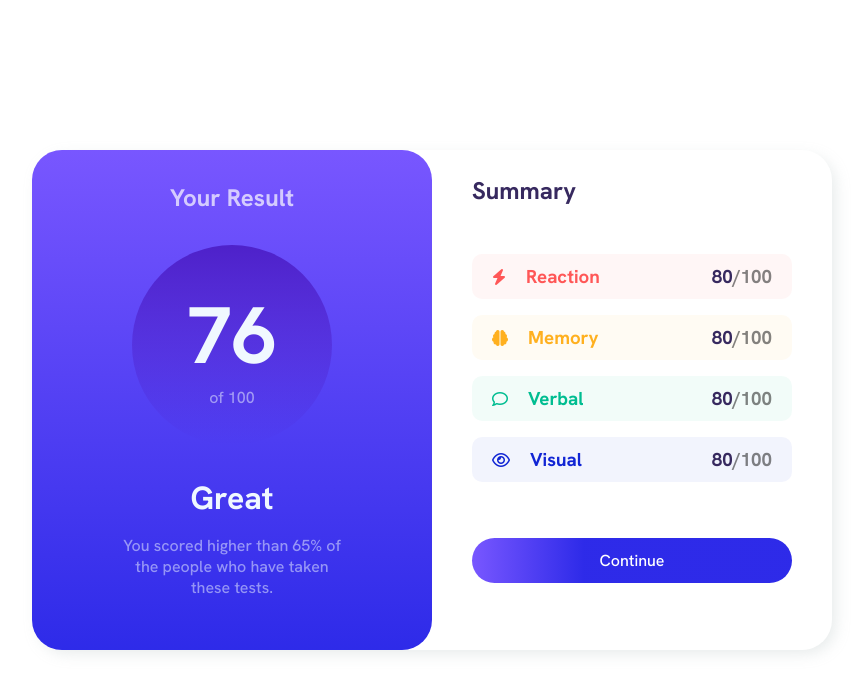
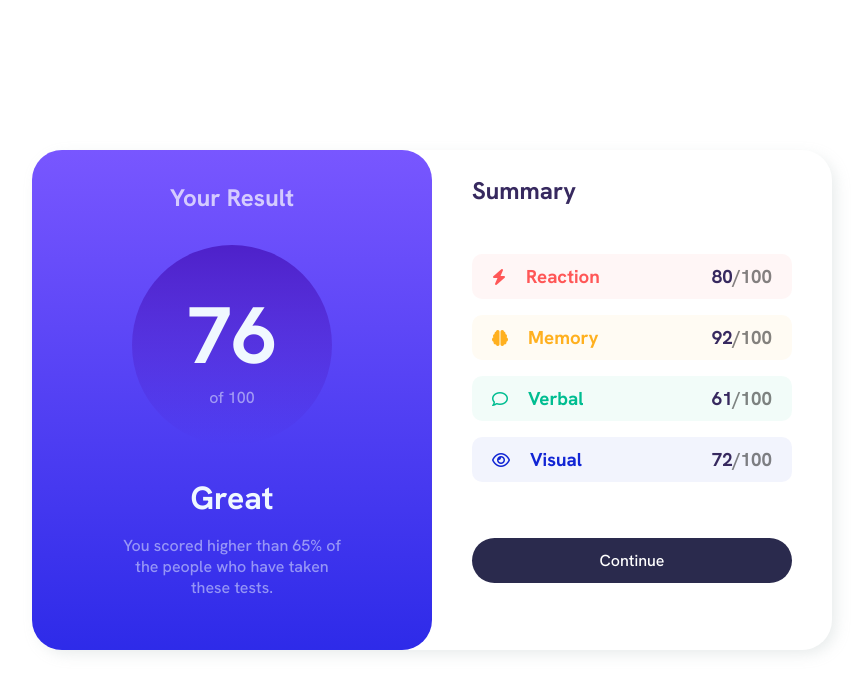
Before and after one commit to kouame09/Results-summary-component, a plain HTML site: page index.html in a window 1280 px wide. Shown: the whole page, without its empty margins (208-1074 px from the left). Drawn offline with Linux system fonts and the light colour scheme.

Commit message:
commit third

```diff
--- a/css/style.css
+++ b/css/style.css
@@ -181,5 +181,12 @@ body{
     border-radius: 100px;
     margin-top: 3.5rem;
     color: #fff;
+    background-color: rgb(42, 42, 77);
+}
+
+.btn:hover{
     background: linear-gradient(90deg, hsl(252, 100%, 67%) 0%, hsl(241, 81%, 54%) 35%, hsl(241, 81%, 54%) 100%);
+    transition: 10s ease-in-out;
+    cursor: pointer;
+
 }
--- a/index.html
+++ b/index.html
@@ -51,7 +51,7 @@
           <h3 class="container-item-right-title2">Memory</h3>
         </div>
         <div class="container-right-element2">
-          <h3 class="container-item-right-description">80<span>/100</span></h3>
+          <h3 class="container-item-right-description">92<span>/100</span></h3>
         </div>
       </div>
 
@@ -61,7 +61,7 @@
           <h3 class="container-item-right-title3">Verbal</h3>
         </div>
         <div class="container-right-element2">
-          <h3 class="container-item-right-description">80<span>/100</span></h3>
+          <h3 class="container-item-right-description">61<span>/100</span></h3>
         </div>
       </div>
 
@@ -71,7 +71,7 @@
           <h3 class="container-item-right-title4">Visual</h3>
         </div>
         <div class="container-right-element2">
-          <h3 class="container-item-right-description">80<span>/100</span></h3>
+          <h3 class="container-item-right-description">72<span>/100</span></h3>
         </div>
       </div>
 
```
